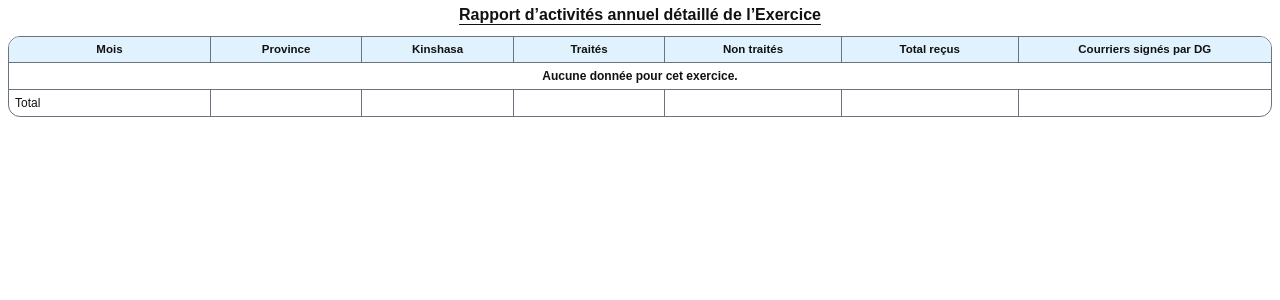
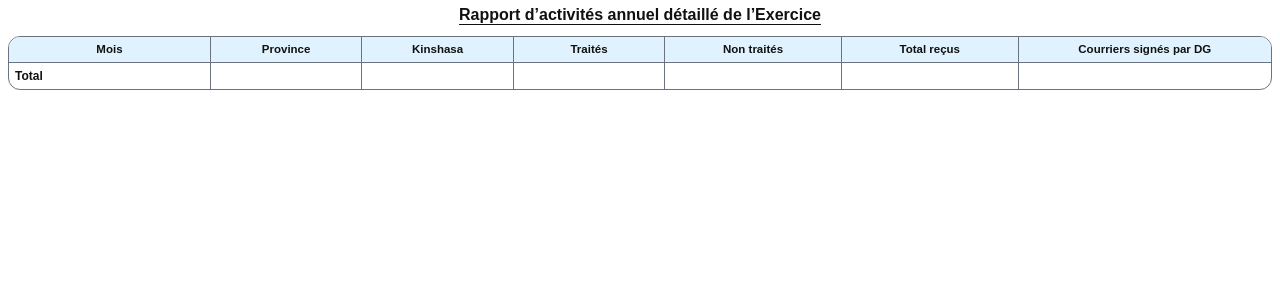
Before and after one commit to gestionsdg/traitement-des-documents, a Django app: template templates/documents/rapports_activites_detaille_pdf.html in a window 1280 px wide. Shown: the part 60-360 px from the top of the page. Run offline with Django 5.2, Linux system fonts and the light colour scheme; the template is opened without the code that fills it, so the values that code supplies are empty.

Commit message:
Mise en gras ligne Total dans PDF

```diff
--- a/templates/documents/rapports_activites_detaille_pdf.html
+++ b/templates/documents/rapports_activites_detaille_pdf.html
@@ -107,6 +107,12 @@
 
     td.left{ text-align:left; font-weight:400; }
     td.num{ text-align:center; font-weight:400; }
+
+    /* ✅ AJOUT : ligne Total en gras */
+    .total-row td{
+      font-weight:800;
+    }
+
   </style>
 </head>
 
@@ -115,16 +121,12 @@
   <!-- ✅ En-tête -->
   <div class="header">
 
-    <!-- Bloc gauche -->
     <div class="left-block">
       <div class="etat">République Démocratique du Congo</div>
-
       <img class="logo" src="{{ logo_path }}" alt="Logo">
-
       <div class="institution">Caisse Nationale de Sécurité Sociale</div>
     </div>
 
-    <!-- Bloc droit -->
     <div class="service">SERVICE COURRIER/SDG</div>
 
   </div>
@@ -157,12 +159,6 @@
             <td class="num">{{ r.total_recus|default_if_none:0 }}</td>
             <td class="num">{{ r.signes|default_if_none:0 }}</td>
           </tr>
-        {% empty %}
-          <tr>
-            <td colspan="7" style="text-align:center; font-weight:700;">
-              Aucune donnée pour cet exercice.
-            </td>
-          </tr>
         {% endfor %}
 
         <tr class="total-row">
@@ -174,6 +170,7 @@
           <td class="num">{{ totaux.recus|default_if_none:0 }}</td>
           <td class="num">{{ totaux.signes|default_if_none:0 }}</td>
         </tr>
+
       </tbody>
     </table>
   </div>
```
Lines whose indentation alone changed are shown as unchanged.
